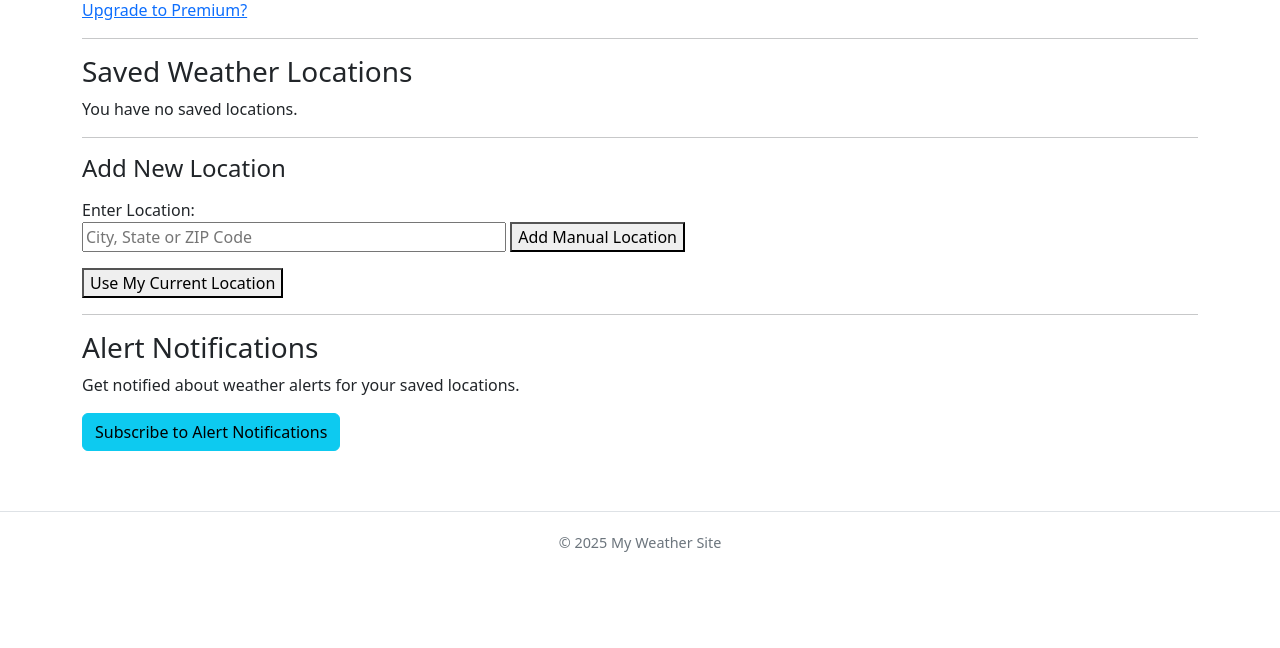
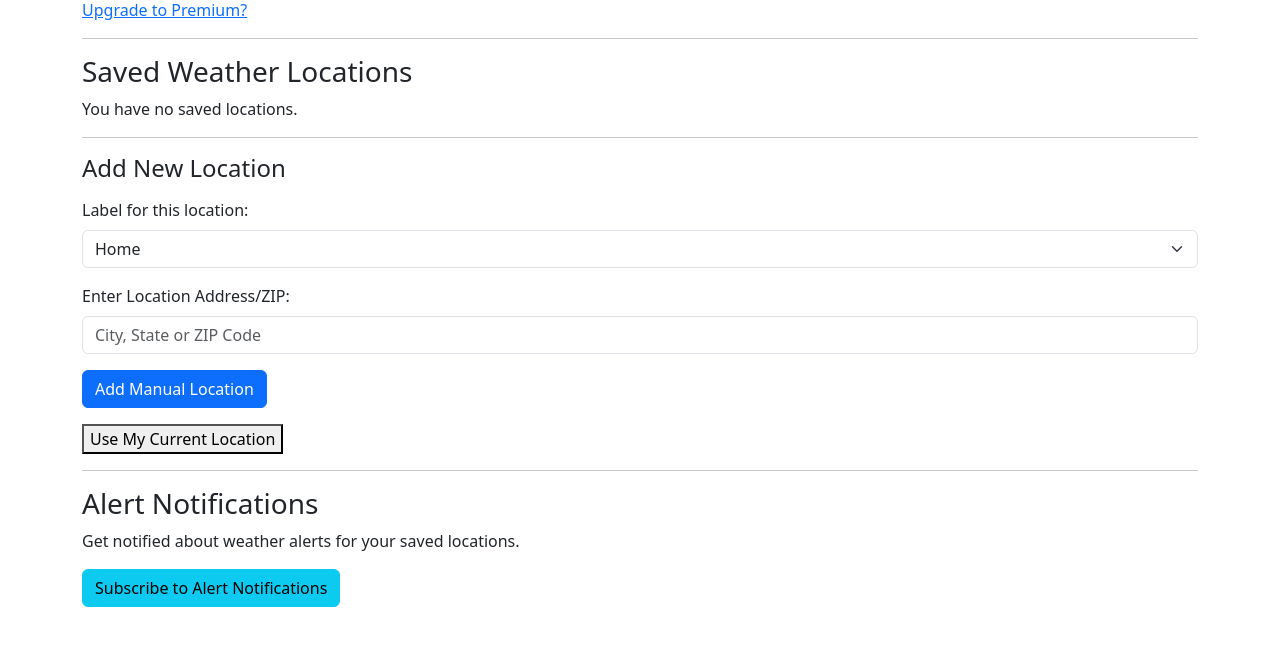
Before and after one commit to manthe148/WeatherApp, a Django app: page /accounts/settings/ in a window 1280 px wide. Shown: the part 315-963 px from the top of the page. Before the commit the page ends 867 px from the top, so only its background shows below. Run offline with Django 5.2, Linux system fonts and the light colour scheme; the visitor is signed in with stand-in values (Sample User, id 1); data that the repository does not hold is empty.

```diff
--- a/accounts/admin.py
+++ b/accounts/admin.py
@@ -9,6 +9,7 @@ class ProfileAdmin(admin.ModelAdmin):
 # Register SavedLocation
 @admin.register(SavedLocation)
 class SavedLocationAdmin(admin.ModelAdmin):
-    list_display = ('location_name', 'profile', 'latitude', 'longitude')
-    list_filter = ('profile__user',) # Filter by user
+    list_display = ('location_name', 'profile', 'location_type_label', 'is_default', 'latitude', 'longitude') # Added
+    list_filter = ('profile__user', 'is_default', 'location_type_label') # Added
     search_fields = ('location_name', 'profile__user__username')
+    actions = ['make_default']
--- a/accounts/templates/accounts/settings.html
+++ b/accounts/templates/accounts/settings.html
@@ -33,12 +33,15 @@
         {% for loc in saved_locations %}
             {# Highlight default location visually #}
             <li style="border: 1px solid {% if loc.is_default %}#0d6efd{% else %}#eee{% endif %}; padding: 15px; margin-bottom: 10px; border-radius: 5px; {% if loc.is_default %}border-width: 2px; background-color: #e7f1ff;{% endif %}">
-                <strong>{{ loc.location_name }}</strong>
 
-                {# Show Default Badge #}
-                {% if loc.is_default %}
-                    <span class="badge bg-primary" style="margin-left: 10px; vertical-align: middle;">Default</span>
+                     <strong>{{ loc.location_name }}</strong>
+                 {% if loc.location_type_label %}
+                     <span class="badge bg-info ms-1">{{ loc.get_location_type_label_display }}</span> {# Display the type #}
+                 {% endif %}
+                 {% if loc.is_default %}
+                     <span class="badge bg-success ms-2">Default</span>
                 {% endif %}
+
                 <br>
                 <small>(Lat: {{ loc.latitude }}, Lon: {{ loc.longitude }})</small>
 
@@ -53,7 +56,7 @@
                 {% if not loc.is_default %}
                     <form method="post" action="{% url 'accounts:settings' %}" style="display: inline; margin-left: 5px;">
                         {% csrf_token %}
-                        <input type="hidden" name="make_default_location" value="{{ loc.pk }}">
+                        <input type="hidden" name="make_default_location_id" value="{{ loc.pk }}">
                         <button type="submit" class="btn btn-sm btn-outline-primary">Make Default</button>
                     </form>
                 {% endif %}
@@ -69,13 +72,27 @@
     <hr>
     <h4>Add New Location</h4>
     {# Manual Location Form #}
-    <form method="post" action="{% url 'accounts:settings' %}" style="margin-top: 1em;">
-        {% csrf_token %}
-        <label for="manual_location">Enter Location:</label><br>
-        <input type="text" id="manual_location" name="manual_location" placeholder="City, State or ZIP Code" required size="40">
-        <button type="submit" name="add_manual_location">Add Manual Location</button>
-    </form>
+            <form method="post" action="{% url 'accounts:settings' %}" style="margin-top: 1em;">
+            {% csrf_token %}
 
+            {# Dropdown for Location Label/Type #}
+            <div class="mb-3">
+                <label for="location_type_manual" class="form-label">Label for this location:</label>
+                <select name="location_type_manual" id="location_type_manual" class="form-select">
+                    {% for value, display_name in location_type_choices %}
+                        <option value="{{ value }}">{{ display_name }}</option>
+                    {% endfor %}
+                </select>
+            </div>
+
+            {# Text input for the actual location address/ZIP #}
+            <div class="mb-3">
+                <label for="manual_location" class="form-label">Enter Location Address/ZIP:</label>
+                <input type="text" class="form-control" id="manual_location" name="manual_location" placeholder="City, State or ZIP Code" required>
+            </div>
+
+            <button type="submit" name="add_manual_location" class="btn btn-primary">Add Manual Location</button>
+        </form>
     {# Browser Geolocation Button #}
     <div style="margin-top: 1em;">
         <button type="button" id="use-location-btn">Use My Current Location</button>
--- a/accounts/views.py
+++ b/accounts/views.py
@@ -1,39 +1,48 @@
+# accounts/views.py
+
+# Make sure all these imports are at the TOP of your file
 from django.shortcuts import render, redirect
-from django.contrib.auth import login # Import login
-from django.contrib.auth.forms import UserCreationForm
 from django.contrib.auth.decorators import login_required
 from django.contrib import messages
+from django.conf import settings
+from django.db import transaction
+from django.views.generic import TemplateView # <<< MAKE SURE THIS IS IMPORTED
+from .models import Profile, SavedLocation
+from subscriptions.models import Subscription
 from geopy.geocoders import Nominatim
 from geopy.exc import GeocoderTimedOut, GeocoderServiceError
 from decimal import Decimal, InvalidOperation
-from .models import Profile, SavedLocation # Import BOTH models
-from subscriptions.models import Subscription # Import Subscription model to check status
-from django.shortcuts import get_object_or_404 # Helpful for getting objects or 404
-import traceback # Keep for debugging
-from django.conf import settings
-from django.views.generic import TemplateView
-from django.db import transaction
-
-# --- Ensure this class definition is present ---
-class ServiceWorkerView(TemplateView):
-    template_name = 'sw.js' # Make sure this points to templates/sw.js
-    content_type = 'application/javascript'
-    # We might add headers later if needed for scope, but keep it simple for now
-# --- End class definition check ---
+import traceback
+from django.contrib.auth import login # For sign_up view
+from django.contrib.auth.forms import UserCreationForm # For sign_up view
 
 
+# Keep your sign_up view and ServiceWorkerView class if they are in this file
+
+class ServiceWorkerView(TemplateView):
+    template_name = 'sw.js' # This should point to your project-level templates/sw.js
+    content_type = 'application/javascript'
+    # Optional: To ensure service worker can control root scope if served from /accounts/sw.js
+    # def get_headers(self):
+    #     headers = super().get_headers()
+    #     headers['Service-Worker-Allowed'] = '/'
+    #     return headers
+# --- END ServiceWorkerView DEFINITION ---
+
+
+# --- ADD THIS FUNCTION DEFINITION IF MISSING ---
 def sign_up(request):
     if request.method == 'POST':
-        # Process submitted data
         form = UserCreationForm(request.POST)
         if form.is_valid():
-            user = form.save() # Save the new user object
-            # Optional: Log the user in immediately after signup
-            login(request, user)
-            # Redirect to the homepage (or wherever LOGIN_REDIRECT_URL points)
-            return redirect('/') # Or use redirect('pages:home')
+            user = form.save()  # Save the new user
+            login(request, user)  # Log the user in
+            # Redirect to the homepage or LOGIN_REDIRECT_URL
+            # You can use a named URL here if you have one for home:
+            # return redirect('pages:home')
+            return redirect('/')
         else:
-            # Form was invalid, re-render with errors
+            # Form was invalid, re-render signup page with errors
             return render(request, 'registration/signup.html', {'form': form})
     else:
         # Display an empty form for a GET request
@@ -42,118 +51,160 @@ def sign_up(request):
 
 @login_required
 def user_settings_view(request):
-    profile = request.user.profile
+    profile = request.user.profile # Get user's profile
 
-    # Check subscription status
+    # --- DEFINE is_subscriber and max_locations HERE (Available to both GET and POST) ---
     is_subscriber = False
     try:
         if hasattr(request.user, 'subscription') and request.user.subscription.is_active():
             is_subscriber = True
-    except Exception as e:
+    except Subscription.DoesNotExist: # Be specific if this is the expected error
+        is_subscriber = False
+    except Exception as e: # Catch other potential errors during subscription check
         print(f"Error checking subscription status for {request.user.username}: {e}")
-        is_subscriber = False
+        is_subscriber = False # Default to false on error
 
     max_locations = 3 if is_subscriber else 1
+    # --- END is_subscriber and max_locations DEFINITIONS ---
 
-    # Handle POST Requests
     if request.method == 'POST':
-        # Use a database transaction to ensure data integrity when setting default
-        with transaction.atomic():
-            profile = request.user.profile # Re-fetch profile just in case
-            current_locations = profile.saved_locations.all()
+        geolocator = Nominatim(user_agent="my_django_weather_app_1.0_myemail@example.com") # Customize as needed
 
-            # --- Handle Setting Default ---
-            if 'make_default_location' in request.POST:
-                location_id_to_make_default = request.POST.get('make_default_location')
+        # --- Handle Setting a Location as Default ---
+        if 'make_default_location_id' in request.POST:
+            location_id_to_make_default = request.POST.get('make_default_location_id')
+            try:
+                with transaction.atomic():
+                    profile.saved_locations.update(is_default=False)
+                    new_default_location = SavedLocation.objects.get(pk=location_id_to_make_default, profile=profile)
+                    new_default_location.is_default = True
+                    new_default_location.save()
+                    messages.success(request, f"'{new_default_location.location_name}' is now your default location.")
+            except SavedLocation.DoesNotExist:
+                messages.error(request, "Selected location not found or permission denied.")
+            except Exception as e:
+                messages.error(request, f"Error setting default location: {e}")
+                print(f"Error setting default: {e}")
+            return redirect('accounts:settings')
+
+        # --- Handle Deletion ---
+        elif 'delete_location' in request.POST:
+            location_id_to_delete = request.POST.get('delete_location')
+            try:
+                loc_to_delete = SavedLocation.objects.get(pk=location_id_to_delete, profile=profile)
+                loc_name = loc_to_delete.location_name
+                was_default = loc_to_delete.is_default
+                loc_to_delete.delete()
+                messages.success(request, f"Location '{loc_name}' deleted.")
+                if was_default and profile.saved_locations.exists():
+                    new_default = profile.saved_locations.all().order_by('pk').first()
+                    if new_default:
+                        new_default.is_default = True
+                        new_default.save()
+                        messages.info(request, f"'{new_default.location_name}' automatically set as new default.")
+            except SavedLocation.DoesNotExist:
+                messages.error(request, "Location not found or permission denied.")
+            except (ValueError, TypeError):
+                 messages.error(request, "Invalid location ID for deletion.")
+            return redirect('accounts:settings')
+
+        # --- Handle Manual Add ---
+        elif 'add_manual_location' in request.POST:
+            # `max_locations` is now in scope here
+            current_location_count = profile.saved_locations.count()
+            if current_location_count < max_locations:
+                manual_query = request.POST.get('manual_location', '').strip()
+                # Corrected line:
+                location_type = request.POST.get('location_type_manual', 'other') # Use the string 'other' as default
+                if manual_query:
+                    try:
+                        location = geolocator.geocode(manual_query, timeout=10, country_codes='us')
+                        if location:
+                            has_existing_default = profile.saved_locations.filter(is_default=True).exists()
+                            make_this_new_location_default = not has_existing_default
+
+                            SavedLocation.objects.create(
+                                profile=profile,
+                                location_name=location.address,
+                                latitude=Decimal(location.latitude),
+                                longitude=Decimal(location.longitude),
+                                is_default=make_this_new_location_default,
+                                location_type_label=location_type
+                            )
+                            messages.success(request, f"Location '{location.address}' ({location_type}) added.")
+                            if make_this_new_location_default:
+                                messages.info(request, f"'{location.address}' automatically set as default.")
+                        else:
+                            messages.error(request, f"Could not find coordinates for '{manual_query}'.")
+                    except GeocoderTimedOut:
+                        messages.error(request, "Geocoding service timed out while adding location. Please try again.")
+                    except GeocoderServiceError as e:
+                        messages.error(request, f"Geocoding service error while adding location: {e}")
+                    except (ValueError, InvalidOperation) as e: # More specific for Decimal
+                        messages.error(request, f"Invalid data for location coordinates: {e}")
+                    except Exception as e:
+                        messages.error(request, f"An unexpected error occurred while adding location: {e}")
+                        print(f"Settings Manual Add - Geocoding/Save error: {e}")
+                        traceback.print_exc()
+                else:
+                    messages.warning(request, "Please enter a location to add.")
+            else:
+                messages.error(request, f"You cannot add more than {max_locations} location(s).")
+            return redirect('accounts:settings')
+
+        # --- Handle Geolocation Add ---
+        elif 'save_geo_location' in request.POST:
+             # `max_locations` is now in scope here
+             current_location_count = profile.saved_locations.count()
+             if current_location_count < max_locations:
+                lat_str = request.POST.get('geo_latitude')
+                lon_str = request.POST.get('geo_longitude')
+                location_type = request.POST.get('location_type_geo', 'other') # Use the string 'other' as default
                 try:
-                    # Get the location selected by the user
-                    new_default = current_locations.get(pk=location_id_to_make_default)
-                    # Set all other locations for this profile to NOT be default
-                    current_locations.exclude(pk=location_id_to_make_default).update(is_default=False)
-                    # Set the selected one TO be default
-                    new_default.is_default = True
-                    new_default.save(update_fields=['is_default']) # Efficiently save only the changed field
-                    messages.success(request, f"'{new_default.location_name}' set as default.")
-                except SavedLocation.DoesNotExist:
-                    messages.error(request, "Location not found or permission denied.")
-                except (ValueError, TypeError):
-                     messages.error(request, "Invalid location ID provided.")
+                    lat = Decimal(lat_str)
+                    lon = Decimal(lon_str)
+                    if not (-90 <= lat <= 90 and -180 <= lon <= 180):
+                        raise ValueError("Invalid latitude or longitude range.")
 
-            # --- Handle Deletion ---
-            elif 'delete_location' in request.POST:
-                location_id_to_delete = request.POST.get('delete_location')
-                try:
-                    loc_to_delete = current_locations.get(pk=location_id_to_delete)
-                    loc_name = loc_to_delete.location_name
-                    was_default = loc_to_delete.is_default
-                    loc_to_delete.delete()
-                    messages.success(request, f"Location '{loc_name}' deleted.")
-                    # If the deleted one was default, make the first remaining one default
-                    if was_default:
-                        remaining_locations = profile.saved_locations.all().order_by('pk')
-                        if remaining_locations.exists():
-                            new_default = remaining_locations.first()
-                            new_default.is_default = True
-                            new_default.save(update_fields=['is_default'])
-                            messages.info(request, f"'{new_default.location_name}' is now the default location.")
-                except SavedLocation.DoesNotExist: messages.error(request, "Location not found or permission denied.")
-                except (ValueError, TypeError): messages.error(request, "Invalid location ID for deletion.")
+                    location_name = f"Lat: {lat:.4f}, Lon: {lon:.4f}" # Fallback name
+                    try:
+                        reverse_location = geolocator.reverse((lat, lon), exactly_one=True, timeout=10)
+                        if reverse_location:
+                            location_name = reverse_location.address
+                    except (GeocoderTimedOut, GeocoderServiceError, Exception) as e_rev_geo:
+                         messages.warning(request, f"Reverse geocoding failed ({e_rev_geo}), saving coordinates only.")
+                         print(f"Settings Page - Reverse Geocoding Error: {e_rev_geo}")
 
-            # --- Handle Manual Add ---
-            elif 'add_manual_location' in request.POST:
-                current_count = current_locations.count() # Use count from already fetched locations
-                if current_count < max_locations:
-                    manual_query = request.POST.get('manual_location', '').strip()
-                    if manual_query:
-                        try:
-                            geolocator = Nominatim(user_agent="my_django_weather_app_1.0_myemail@example.com")
-                            location = geolocator.geocode(manual_query, timeout=10, country_codes='us')
-                            if location:
-                                # Set as default ONLY if it's the very first location
-                                make_default = (current_count == 0)
-                                new_loc = SavedLocation.objects.create(
-                                    profile=profile, location_name=location.address,
-                                    latitude=Decimal(location.latitude), longitude=Decimal(location.longitude),
-                                    is_default=make_default
-                                )
-                                messages.success(request, f"Location '{location.address}' added.")
-                                if make_default: messages.info(request, "First location automatically set as default.")
-                            else: messages.error(request, f"Could not find coordinates for '{manual_query}'.")
-                        except (GeocoderTimedOut, GeocoderServiceError, ValueError, Exception) as e:
-                            messages.error(request, f"Geocoding error adding location: {e}")
-                    else: messages.warning(request, "Please enter a location to add.")
-                else: messages.error(request, f"Cannot add more than {max_locations} location(s).")
+                    has_existing_default = profile.saved_locations.filter(is_default=True).exists()
+                    make_this_new_location_default = not has_existing_default
 
-            # --- Handle Geolocation Add ---
-            elif 'save_geo_location' in request.POST:
-                 current_count = current_locations.count()
-                 if current_count < max_locations:
-                    lat_str = request.POST.get('geo_latitude'); lon_str = request.POST.get('geo_longitude')
-                    try:
-                        lat = Decimal(lat_str); lon = Decimal(lon_str)
-                        if not (-90 <= lat <= 90 and -180 <= lon <= 180): raise ValueError("Invalid range.")
-                        location_name = f"Lat: {lat:.4f}, Lon: {lon:.4f}" # Fallback
-                        try:
-                            geolocator = Nominatim(user_agent="my_django_weather_app_1.0_myemail@example.com")
-                            reverse_location = geolocator.reverse((lat, lon), exactly_one=True, timeout=10)
-                            if reverse_location: location_name = reverse_location.address
-                        except Exception as e: messages.warning(request, f"Reverse geocoding failed ({e})")
+                    SavedLocation.objects.create(
+                        profile=profile,
+                        location_name=location_name,
+                        latitude=lat,
+                        longitude=lon,
+                        is_default=make_this_new_location_default,
+                        location_type_label=location_type
+                    )
+                    messages.success(request, f"Current location '{location_name}' ({location_type}) added.")
+                    if make_this_new_location_default:
+                        messages.info(request, f"'{location_name}' automatically set as default.")
+                except (InvalidOperation, TypeError, ValueError) as e_coords:
+                    messages.error(request, f"Invalid coordinate data received from browser: {e_coords}.")
+                    print(f"Settings Page - Geolocation coordinate error: Lat='{lat_str}', Lon='{lon_str}', Error: {e_coords}")
+                except Exception as e_geo_main:
+                    messages.error(request, f"An unexpected error occurred while saving geolocation: {e_geo_main}")
+                    print(f"Settings Page - Geolocation Save General Error: {e_geo_main}")
+                    if settings.DEBUG:
+                        traceback.print_exc()
+             else:
+                 messages.error(request, f"You cannot add more than {max_locations} location(s).")
+             return redirect('accounts:settings')
 
-                        make_default = (current_count == 0) # Default only if first location
-                        SavedLocation.objects.create(
-                            profile=profile, location_name=location_name,
-                            latitude=lat, longitude=lon, is_default=make_default
-                        )
-                        messages.success(request, f"Current location '{location_name}' added.")
-                        if make_default: messages.info(request, "First location automatically set as default.")
-                    except (InvalidOperation, TypeError, ValueError) as e: messages.error(request, f"Invalid coordinate data: {e}.")
-                 else: messages.error(request, f"Cannot add more than {max_locations} location(s).")
-
-        # Always redirect after a POST to prevent resubmission on refresh
-        return redirect('accounts:settings')
-
-    # --- Handle GET Request ---
-    saved_locations = profile.saved_locations.all().order_by('pk') # Re-fetch for display
+    # --- Handle GET Request (or after POST has redirected) ---
+    # Re-fetch saved_locations for fresh data for the template
+    saved_locations = profile.saved_locations.all().order_by('-is_default', 'pk') # Show default first
+    # `max_locations` is already defined above. Now `can_add_location` will use it.
     can_add_location = saved_locations.count() < max_locations
 
     context = {
@@ -162,9 +213,7 @@ def user_settings_view(request):
         'is_subscriber': is_subscriber,
         'can_add_location': can_add_location,
         'max_locations': max_locations,
-        'vapid_public_key': settings.VAPID_PUBLIC_KEY_FOR_TEMPLATE
+        'vapid_public_key': settings.VAPID_PUBLIC_KEY_FOR_TEMPLATE,
+        'location_type_choices': SavedLocation.LOCATION_TYPE_CHOICES # For the dropdown
     }
     return render(request, 'accounts/settings.html', context)
-
-#    print(f"--- DEBUG: VAPID key passed to template context: '{context.get('vapid_public_key')}' ---")
-    return render(request, 'accounts/settings.html', context)
```
Also changed, not shown: accounts/models.py (+17 -0 lines), accounts/migrations/0004_savedlocation_location_type_label.py (added).
